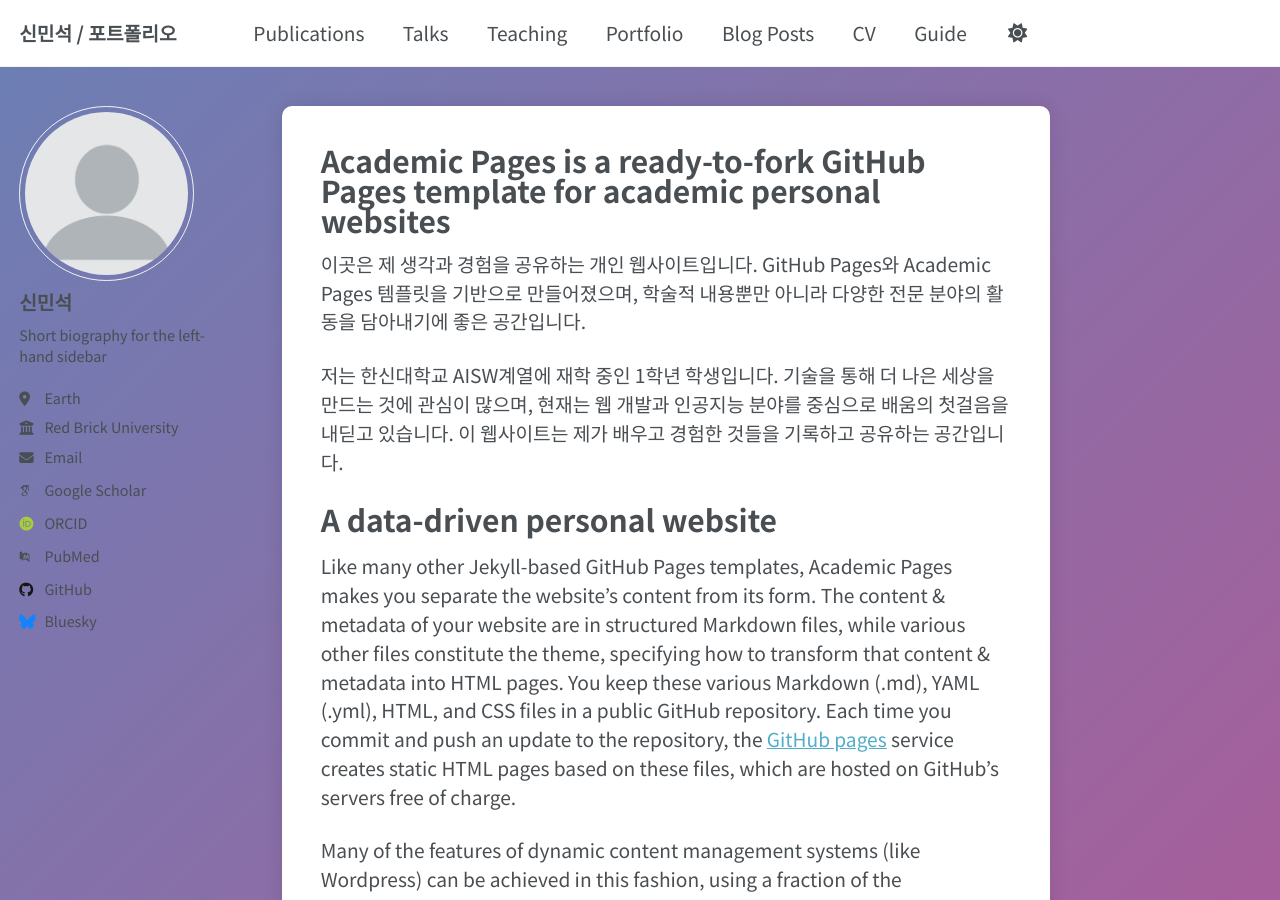
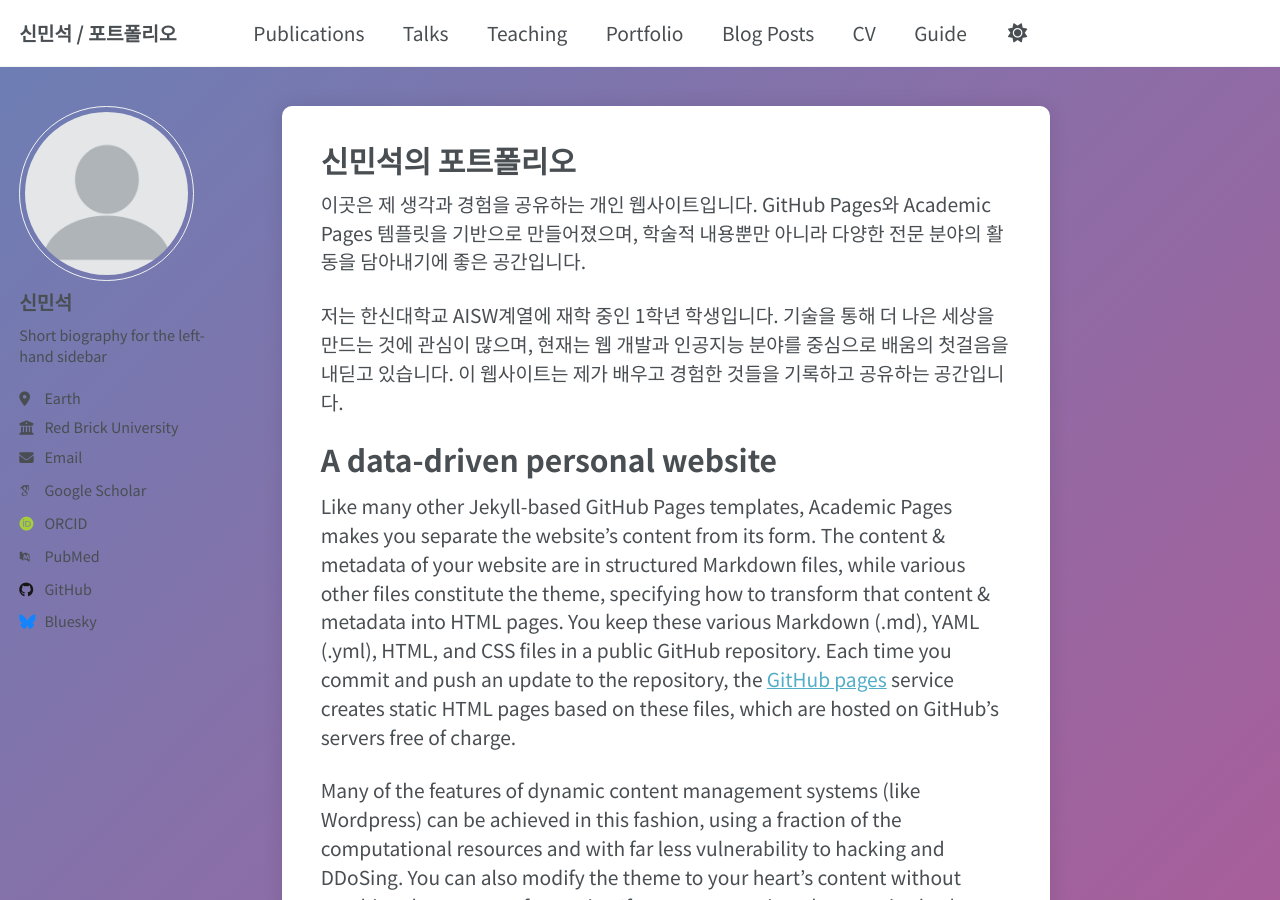
Before and after one commit to hamsdgfh/hamsdgfh.github.io, a Jekyll site: the page built from _pages/about.md, in a window 1280 px wide and 900 px high. Built offline with Jekyll 4.4.1, drawn with Linux system fonts in a browser that asks for light colours; some web fonts are replaced; a script that is not in the unit is left out.

Commit message:
feat: 사이트 콘텐츠 및 스타일링 업데이트
- 작성자 이름 및 이메일 업데이트

- 홈페이지 자기소개 추가

- 움직이는 그라데이션 배경 적용

- 본문 영역 스타일 수정

```diff
--- a/_pages/about.md
+++ b/_pages/about.md
@@ -1,6 +1,6 @@
 ---
 permalink: /
-title: "Academic Pages is a ready-to-fork GitHub Pages template for academic personal websites"
+title: "신민석의 포트폴리오"
 author_profile: true
 redirect_from:
   - /about/
```
